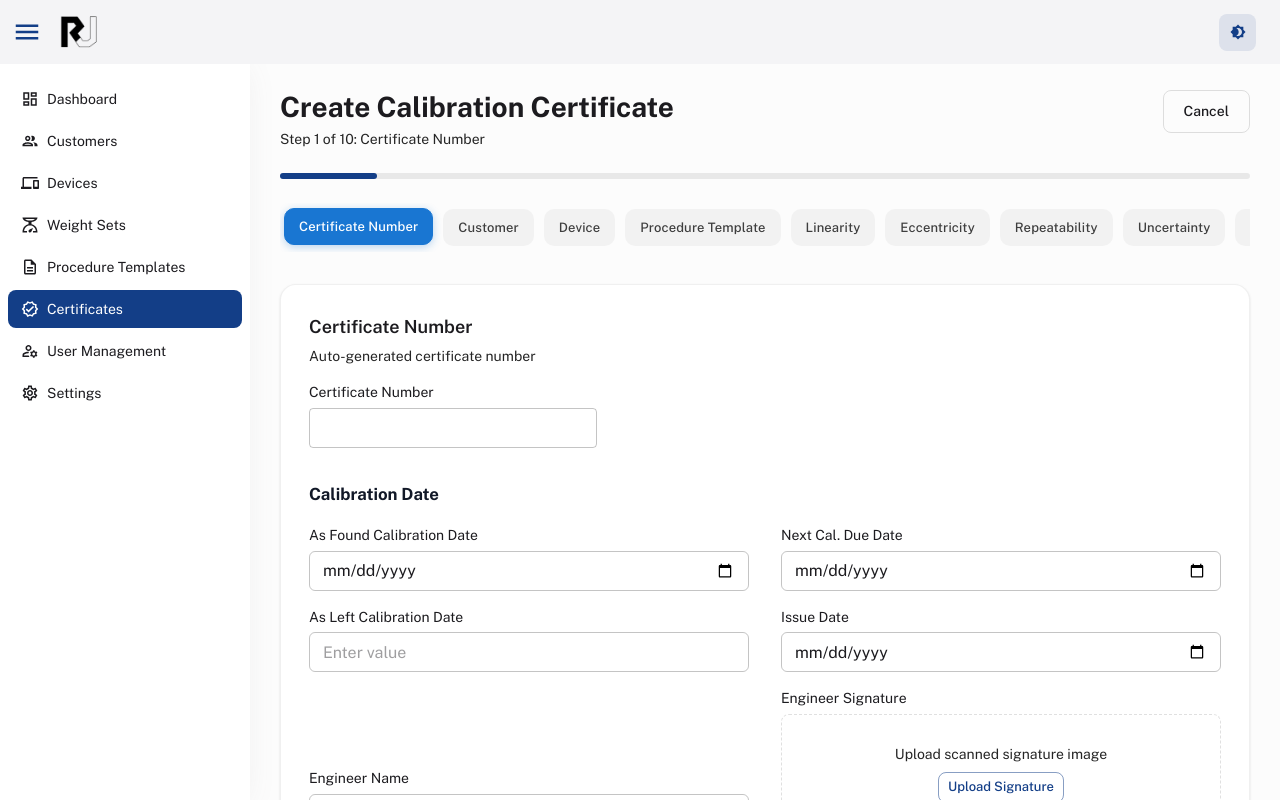
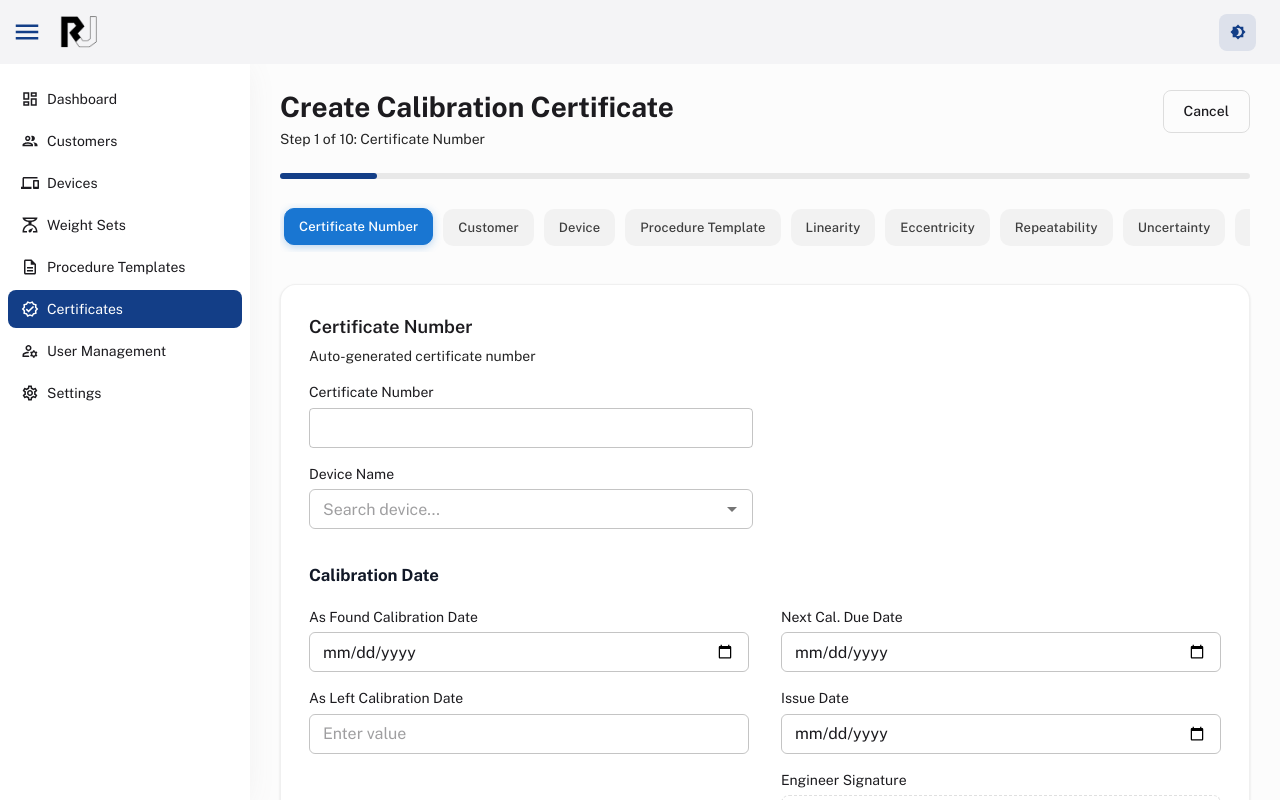
Before and after one commit to dhavalinventam/RJ-Technologies-Calibration-Certificate-Penal, a React (Vite) app: page /certificates/create in a window 1280 px wide. Shown: the top 800 px of the page. Built offline with nearby package versions, Linux system fonts and the light colour scheme.

Commit message:
structure update

```diff
--- a/src/pages/protected/certificates/CreateCertificate.jsx
+++ b/src/pages/protected/certificates/CreateCertificate.jsx
@@ -14,7 +14,8 @@ import {
   TableHead,
   TableRow,
   Paper,
-  IconButton
+  IconButton,
+  Autocomplete
 } from '@mui/material'
 import ArrowForwardIcon from '@mui/icons-material/ArrowForward'
 import PictureAsPdfIcon from '@mui/icons-material/PictureAsPdf'
@@ -41,6 +42,14 @@ const steps = [
   'Preview & Generate'
 ]
 
+const deviceNameOptions = [
+  'Analytical Balance XS205',
+  'Bench Scale B300',
+  'Moisture Analyzer MA160',
+  'Platform Scale PS1T',
+  'Precision Balance PB220'
+]
+
 const CreateCertificate = () => {
   const theme = useTheme()
   const isMobile = useMediaQuery(theme.breakpoints.down('md'))
@@ -54,40 +63,12 @@ const CreateCertificate = () => {
     setSidebarOpen(!sidebarOpen)
   }, [sidebarOpen])
 
-  const handleCalibrationFieldChange = (field, value) => {
-    setCalibrationDetails(prev => ({
-      ...prev,
-      [field]: value
-    }))
-  }
-
-  const handleCalibrationSignatureUpload = event => {
-    const file = event?.target?.files?.[0]
-    if (!file) return
-    const reader = new FileReader()
-    reader.onload = e => {
-      setCalibrationDetails(prev => ({
-        ...prev,
-        engineerSignature: e?.target?.result || ''
-      }))
-    }
-    reader.readAsDataURL(file)
-  }
-
-  const handleCalibrationSignatureRemove = () => {
-    setCalibrationDetails(prev => ({
-      ...prev,
-      engineerSignature: ''
-    }))
-    if (calibrationSignatureInputRef.current) {
-      calibrationSignatureInputRef.current.value = ''
-    }
-  }
-
   const progress = useMemo(() => ((activeStep + 1) / steps.length) * 100, [activeStep])
 
   // Editable values (initial examples)
   const [certificateNo, setCertificateNo] = useState('RJ-2511-018')
+  const [selectedDeviceName, setSelectedDeviceName] = useState(null)
+  const [deviceNameInputValue, setDeviceNameInputValue] = useState('')
   const [calibrationDetails, setCalibrationDetails] = useState({
     asFoundCalibrationDate: '',
     asLeftCalibrationDate: '',
@@ -160,6 +141,36 @@ const CreateCertificate = () => {
     allowableError: '0.002 kg',
     withinTolerances: 'YES'
   })
+
+  const handleCalibrationFieldChange = (field, value) => {
+    setCalibrationDetails(prev => ({
+      ...prev,
+      [field]: value
+    }))
+  }
+
+  const handleCalibrationSignatureUpload = event => {
+    const file = event?.target?.files?.[0]
+    if (!file) return
+    const reader = new FileReader()
+    reader.onload = e => {
+      setCalibrationDetails(prev => ({
+        ...prev,
+        engineerSignature: e?.target?.result || ''
+      }))
+    }
+    reader.readAsDataURL(file)
+  }
+
+  const handleCalibrationSignatureRemove = () => {
+    setCalibrationDetails(prev => ({
+      ...prev,
+      engineerSignature: ''
+    }))
+    if (calibrationSignatureInputRef.current) {
+      calibrationSignatureInputRef.current.value = ''
+    }
+  }
 
   // PDF Generation function
   const generatePDF = useCallback(() => {
@@ -1120,7 +1131,7 @@ const CreateCertificate = () => {
 
                 {/* Bootstrap-style rows/cols (no Grid) */}
                 <div className='row'>
-                  <div className='col-12 col-md-4'>
+                  <div className='col-12 col-md-6'>
                     <Typography variant='body2' sx={{ mb: 0.7 }} component='label' className='cc_label'>
                       Certificate Number
                     </Typography>
@@ -1129,6 +1140,34 @@ const CreateCertificate = () => {
                       onChange={e => setCertificateNo(e.target.value)}
                       fullWidth
                       size='small'
+                    />
+                  </div>
+                </div>
+
+                <div className='row'>
+                  <div className='col-12 col-md-6'>
+                    <Typography variant='body2' sx={{ mb: 0.7 }} component='label' className='cc_label'>
+                      Device Name
+                    </Typography>
+                    <Autocomplete
+                      options={deviceNameOptions}
+                      value={selectedDeviceName}
+                      onChange={(_, newValue) => setSelectedDeviceName(newValue)}
+                      inputValue={deviceNameInputValue}
+                      onInputChange={(_, newInputValue) => setDeviceNameInputValue(newInputValue)}
+                      renderInput={params => (
+                        <TextField
+                          {...params}
+                          placeholder='Search device...'
+                          size='small'
+                          InputProps={{
+                            ...params.InputProps,
+                            sx: {
+                              borderRadius: 1.5
+                            }
+                          }}
+                        />
+                      )}
                     />
                   </div>
                 </div>
```
